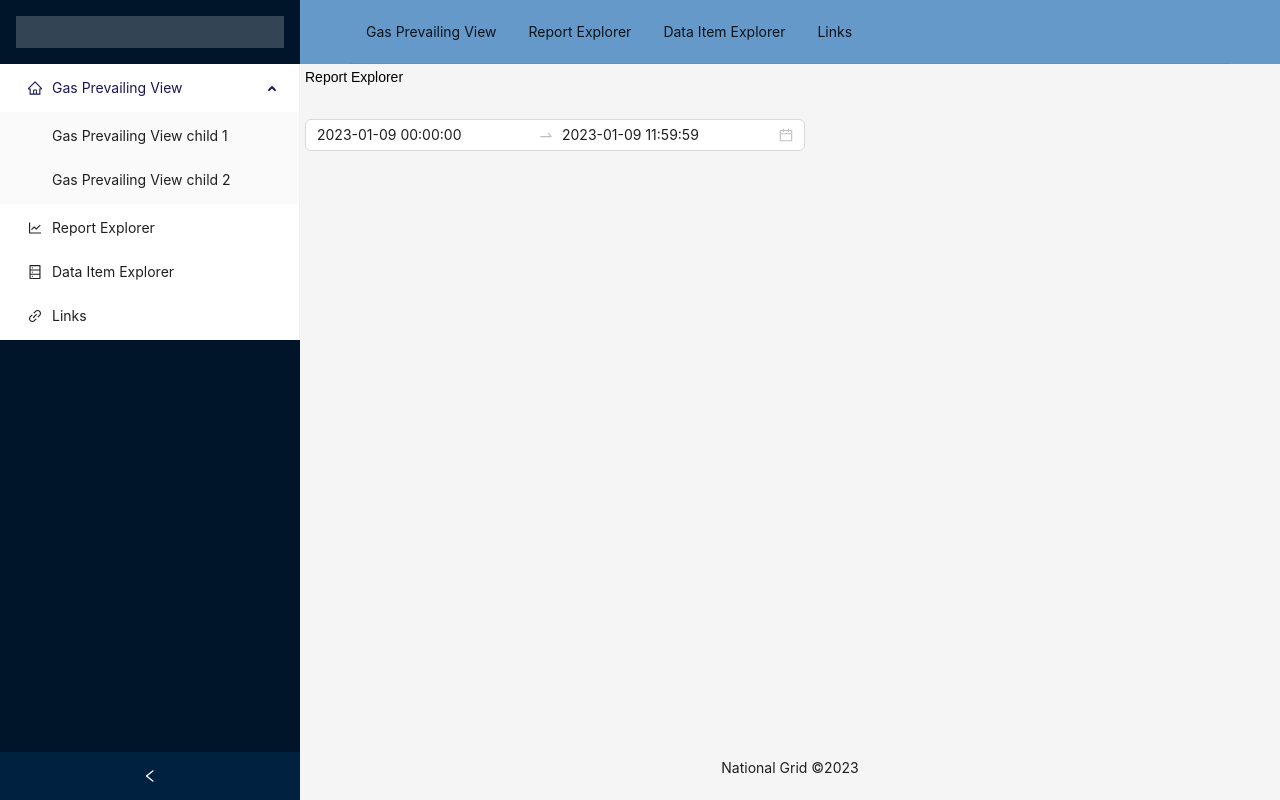
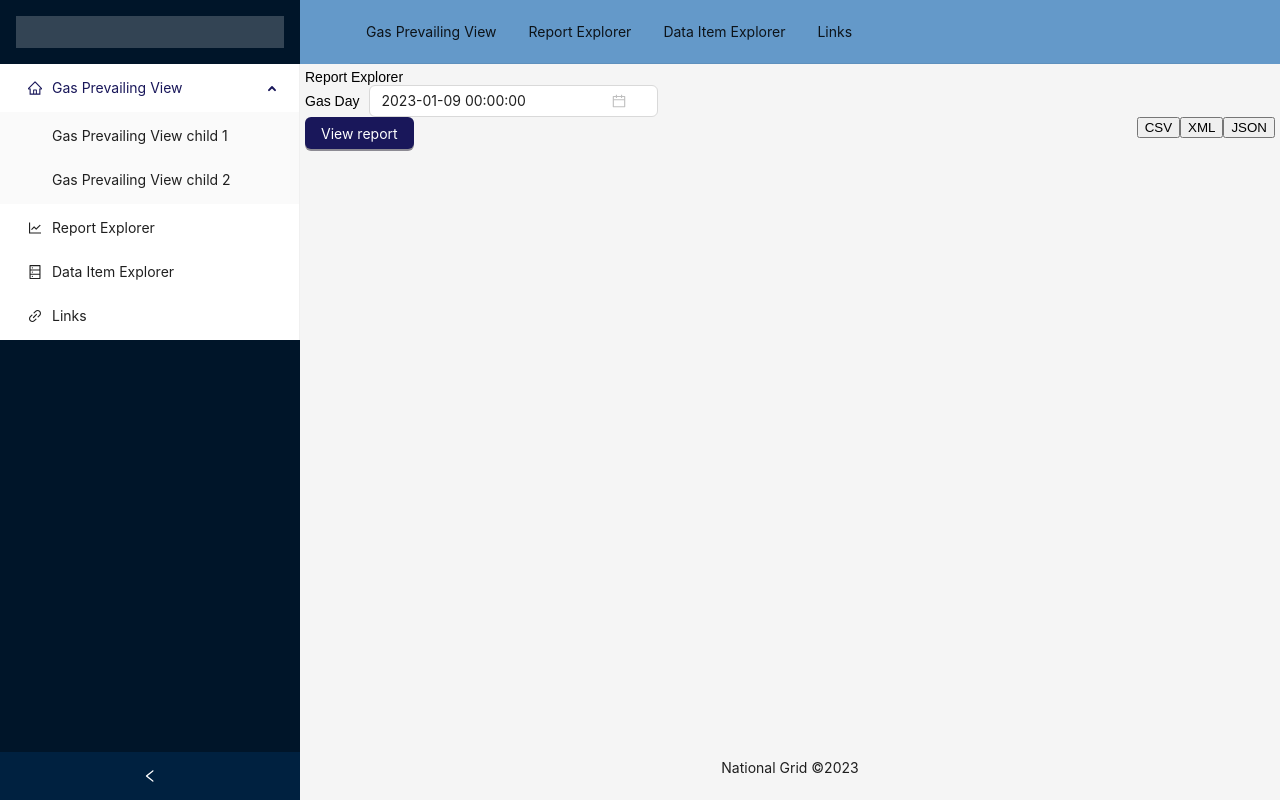
Before and after one commit to rs1257/create-react-app-ant-design, a React (Create React App) app: page /ReportExplorer in a window 1280 px wide. Built offline with nearby package versions, Linux system fonts and the light colour scheme.

Commit message:
Add date picker and buttons to report explorer page

```diff
--- a/src/components/DatePicker/DatePicker.scss
+++ /dev/null
@@ -1,7 +0,0 @@
-.date-picker {
-  height: 100px;
-  width: 500px;
-  display: flex;
-  justify-content: center;
-  align-items: center;
-}
--- a/src/components/DatePicker/index.tsx
+++ b/src/components/DatePicker/index.tsx
@@ -2,7 +2,6 @@ import { FC, ReactElement, useState } from 'react';
 import { DatePicker as AntDatePicker } from 'antd';
 import dayjs, { Dayjs } from 'dayjs';
 import { EventValue } from 'rc-picker/lib/interface';
-import './DatePicker.scss';
 import { DatePickerProps } from '../../types/props';
 
 export const handleChange = (
--- a/src/pages/ReportExplorer/ReportExplorer.scss
+++ b/src/pages/ReportExplorer/ReportExplorer.scss
@@ -3,3 +3,22 @@
   height: 5rem;
   font-family: arial, sans-serif;
 }
+
+.form {
+  display: flex;
+  flex-direction: column;
+}
+
+.date-picker {
+  display: flex;
+  align-items: center;
+
+  span {
+    margin-right: 10px;
+  }
+}
+
+.buttons {
+  display: flex;
+  justify-content: space-between;
+}
--- a/src/pages/ReportExplorer/index.tsx
+++ b/src/pages/ReportExplorer/index.tsx
@@ -1,13 +1,37 @@
 import { useState } from 'react';
-import DateRangePicker from '../../components/DateRangePicker';
+import CustomButton from '../../components/CustomButton';
+import DatePicker from '../../components/DatePicker';
 import './ReportExplorer.scss';
 
 const ReportExplorer = (): JSX.Element => {
-  const [dateRange, setDateRange] = useState<[string, string] | null>();
+  const [date, setDate] = useState<string | null>();
   return (
     <div className="report-explorer">
       Report Explorer
-      <DateRangePicker dateRange={dateRange} setDateRange={setDateRange} />
+      <div className="form">
+        <div className="date-picker">
+          <span>Gas Day</span>
+          <DatePicker date={date} setDate={setDate} />
+        </div>
+        <div className="buttons">
+          <div className="view-report-button">
+            <CustomButton
+              type="primary"
+              size="middle"
+              onClick={(): void => {
+                return;
+              }}
+            >
+              View report
+            </CustomButton>
+          </div>
+          <div className="download-buttons">
+            <button>CSV</button>
+            <button>XML</button>
+            <button>JSON</button>
+          </div>
+        </div>
+      </div>
     </div>
   );
 };
```
